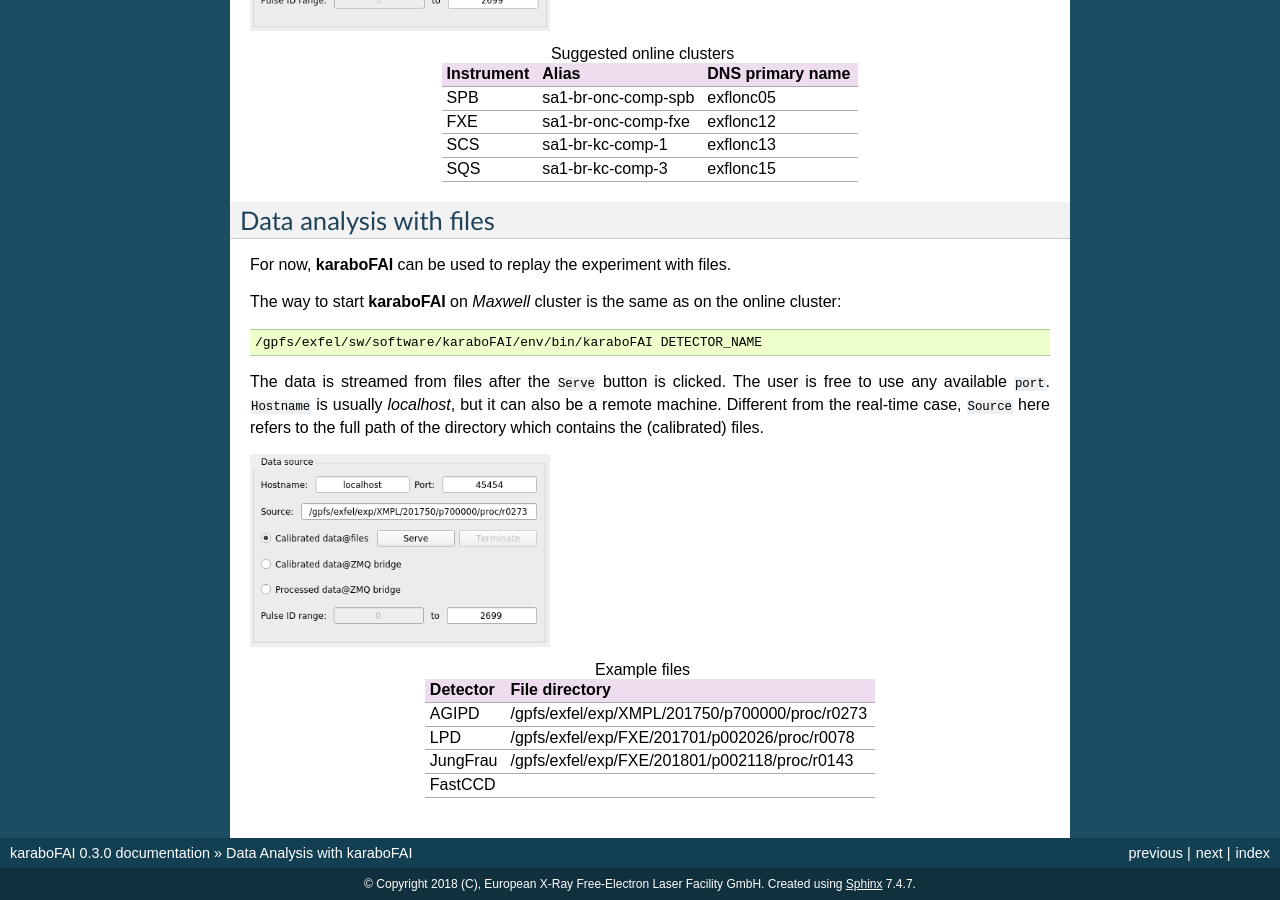
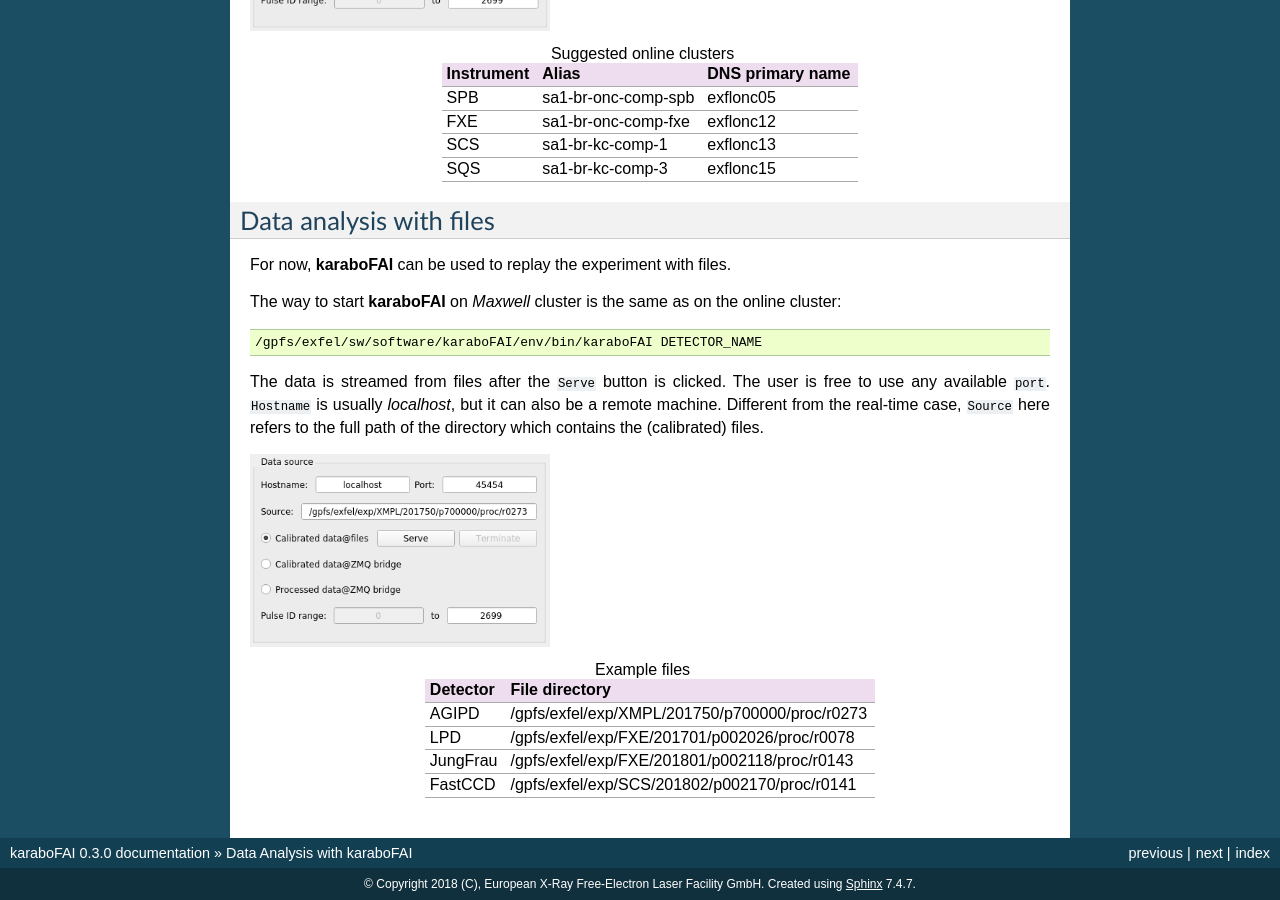
Before and after one commit to European-XFEL/EXtra-foam, a Sphinx documentation site: the page built from docs/start.rst, in a window 1280 px wide and 900 px high, scrolled down 584 px. Built offline with Sphinx 7.4.7, drawn with Linux system fonts in a browser that asks for light colours.

Commit message:
Add example data folder for FastCCD

```diff
--- a/docs/start.rst
+++ b/docs/start.rst
@@ -82,4 +82,4 @@
    * - JungFrau
      - /gpfs/exfel/exp/FXE/201801/p002118/proc/r0143
    * - FastCCD
-     -
+     - /gpfs/exfel/exp/SCS/201802/p002170/proc/r0141
```
